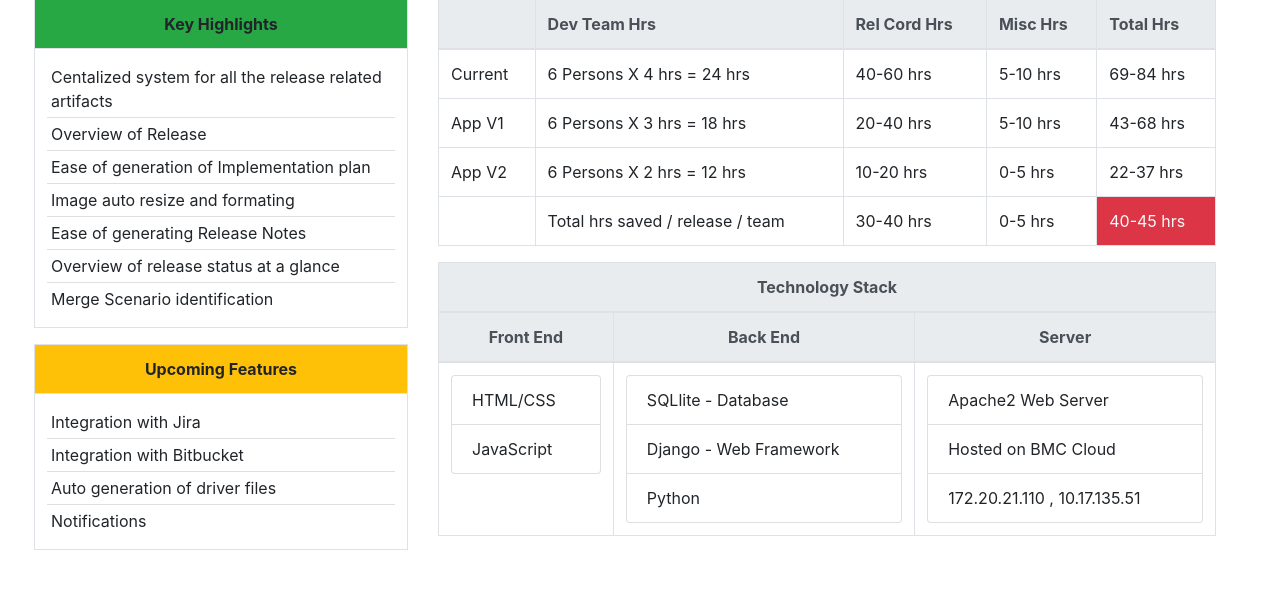
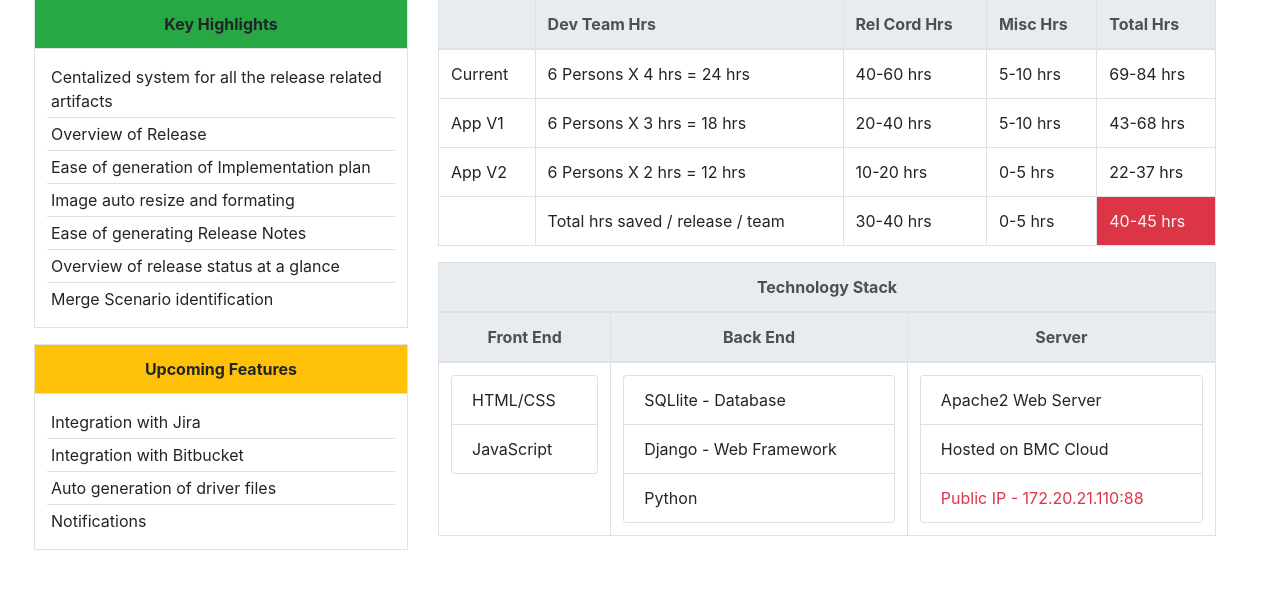
Before and after one commit to prasanth1712/dev_easy, a Django app: page /about/ in a window 1280 px wide. Shown: the part 119-708 px from the top of the page. Run offline with Django 3.2, Linux system fonts and the light colour scheme; some libraries are stand-ins or nearby versions.

Commit message:
removing unused ip

```diff
--- a/template/about.html
+++ b/template/about.html
@@ -117,7 +117,7 @@
                         <ul class="list-group">
                             <li class="list-group-item">Apache2 Web Server</li>
                             <li class="list-group-item">Hosted on BMC Cloud</li>
-                            <li class="list-group-item">172.20.21.110 , 10.17.135.51</li>
+                            <li class="list-group-item text-danger">Public IP - 172.20.21.110:88</li>
                         </ul>
                     </td>
                 </tr>
```
